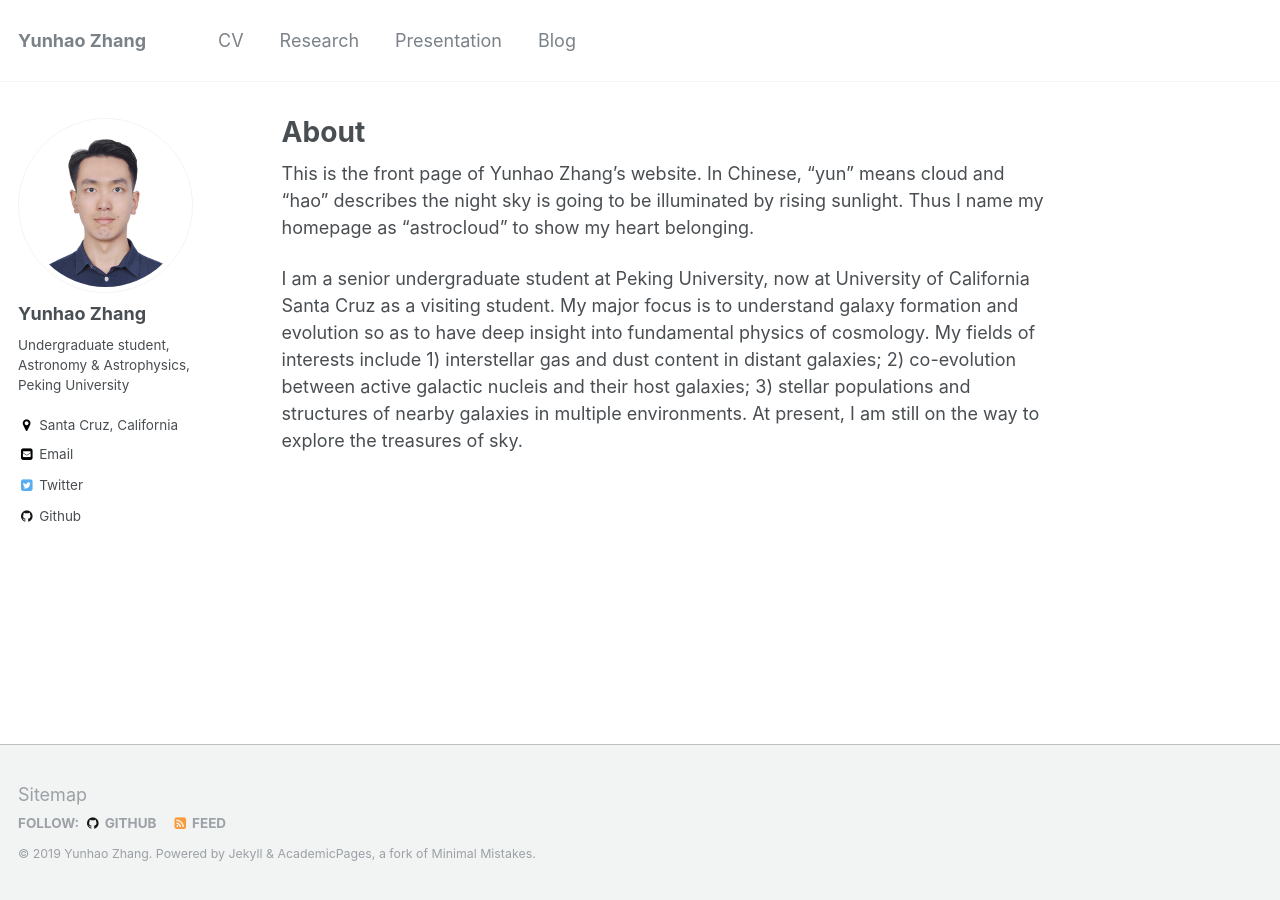
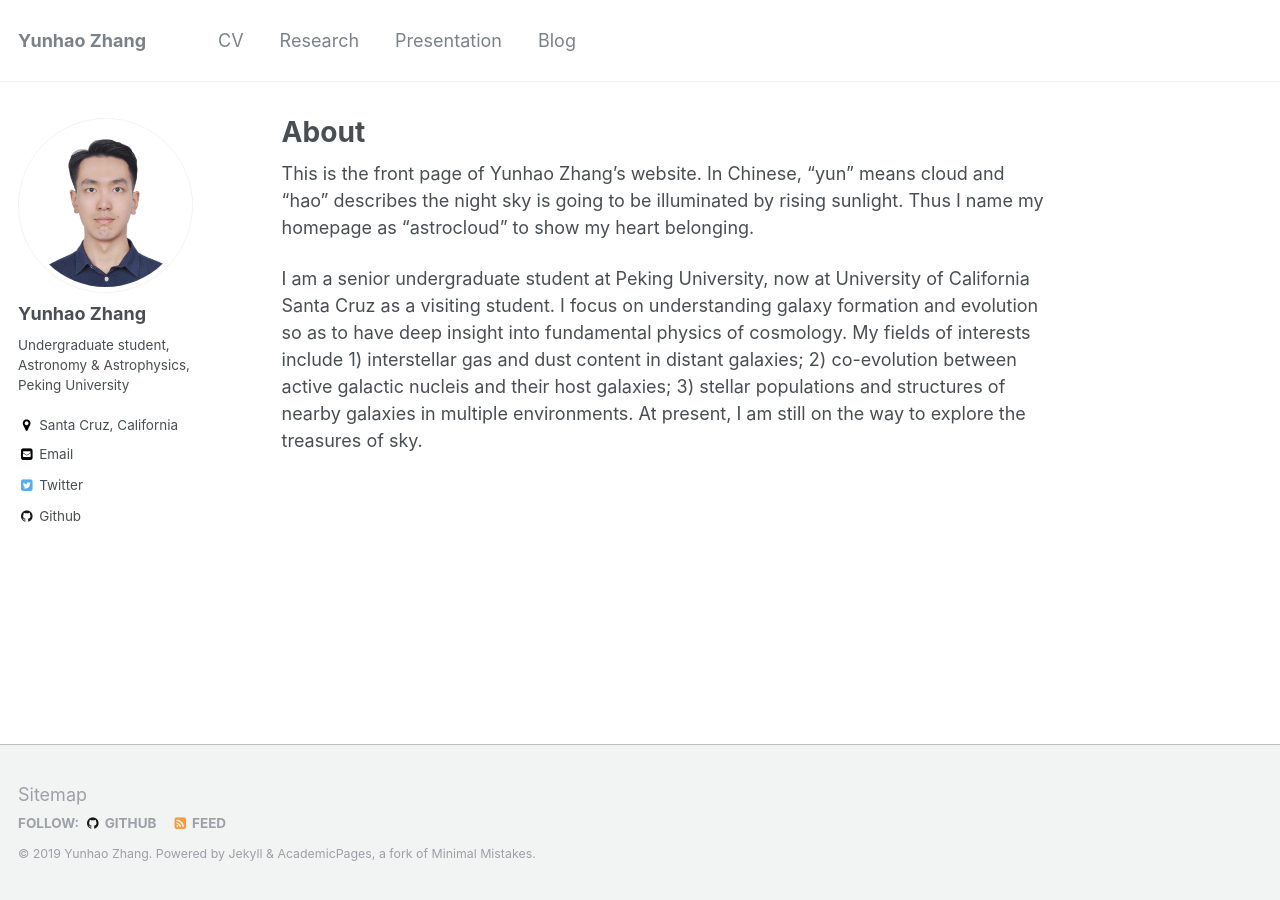
Before and after one commit to AstroCloudZhang/astrocloudzhang.github.io, a Jekyll site: the page built from _pages/about.md, in a window 1280 px wide. Built offline with Jekyll 4.4.1, drawn with Linux system fonts in a browser that asks for light colours.

Commit message:
Update about.md

```diff
--- a/_pages/about.md
+++ b/_pages/about.md
@@ -10,4 +10,4 @@ redirect_from:
 
 This is the front page of Yunhao Zhang's website. In Chinese, "yun"  means cloud and "hao" describes the night sky is going to be illuminated by rising sunlight. Thus I name my homepage as "astrocloud" to show my heart belonging.
 
-I am a senior undergraduate student at Peking University, now at University of California Santa Cruz as a visiting student. My major focus is to understand galaxy formation and evolution so as to have deep insight into fundamental physics of cosmology. My fields of interests include 1) interstellar gas and dust content in distant galaxies; 2) co-evolution between active galactic nucleis and their host galaxies; 3) stellar populations and structures of nearby galaxies in multiple environments. At present, I am still on the way to explore the treasures of sky.
+I am a senior undergraduate student at Peking University, now at University of California Santa Cruz as a visiting student. I focus on understanding galaxy formation and evolution so as to have deep insight into fundamental physics of cosmology. My fields of interests include 1) interstellar gas and dust content in distant galaxies; 2) co-evolution between active galactic nucleis and their host galaxies; 3) stellar populations and structures of nearby galaxies in multiple environments. At present, I am still on the way to explore the treasures of sky.
```
